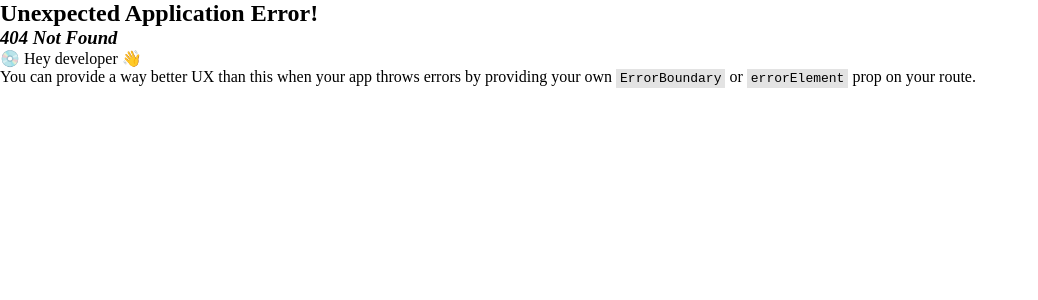
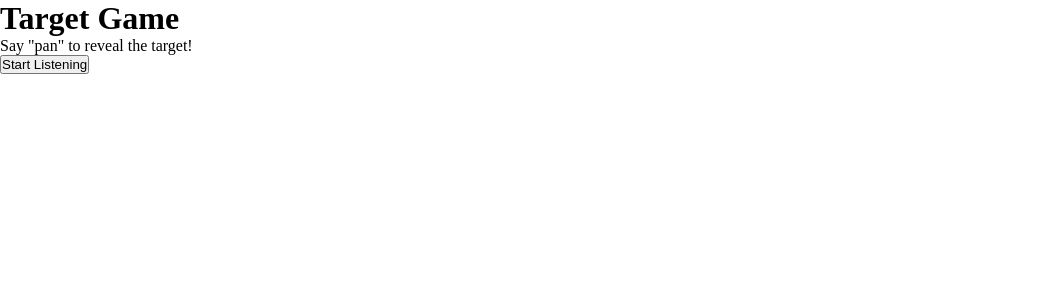
Before and after one commit to nat730/kill_the_div, a React app: page /target in a window 1280 px wide. Before the commit this address had no page. Shown: the top 300 px of the page, without its empty margins (0-1038 px from the left). Built offline with nearby package versions, Linux system fonts and the light colour scheme; the HTML template or start-up script is replaced by a standard one.

Commit message:
ajout target

```diff
--- a/dev-dist/sw.js
+++ b/dev-dist/sw.js
@@ -82,7 +82,7 @@ define(['./workbox-b5f7729d'], (function (workbox) { 'use strict';
     "revision": "3ca0b8505b4bec776b69afdba2768812"
   }, {
     "url": "index.html",
-    "revision": "0.ivpb70hm90g"
+    "revision": "0.lskiu5kfo1o"
   }], {});
   workbox.cleanupOutdatedCaches();
   workbox.registerRoute(new workbox.NavigationRoute(workbox.createHandlerBoundToURL("index.html"), {
--- a/package.json
+++ b/package.json
@@ -10,6 +10,7 @@
     "preview": "vite preview"
   },
   "dependencies": {
+    "@types/dom-speech-recognition": "^0.0.4",
     "@vercel/speed-insights": "^1.0.2",
     "react": "^18.2.0",
     "react-dom": "^18.2.0",
--- a/src/App.tsx
+++ b/src/App.tsx
@@ -8,6 +8,7 @@ import Game from "./routes/game";
 import Home from "./routes/home";
 import EndGame from "./routes/endgame";
 import { SpeedInsights } from "@vercel/speed-insights/react";
+import TargetGame from "./routes/cible";
 
 const router = createBrowserRouter([
   {
@@ -22,6 +23,10 @@ const router = createBrowserRouter([
     path: "/endgame/:timelapsed",
     element: <EndGame />,
   },
+  {
+    path: "/target",
+    element: <TargetGame />,
+  }
 ]);
 
 const rootElement = document.getElementById("root");
--- /dev/null
+++ b/src/routes/cible.tsx
@@ -0,0 +1,47 @@
+import { useState, useEffect } from "react";
+
+const TargetGame = () => {
+  const [showTarget, setShowTarget] = useState(false);
+  const [recognition, setRecognition] = useState<SpeechRecognition | null>(null);
+
+  useEffect(() => {
+    if ('SpeechRecognition' in window || 'webkitSpeechRecognition' in window) {
+      const recognitionInstance = new (window.SpeechRecognition || window.webkitSpeechRecognition)();
+
+      recognitionInstance.onresult = (event) => {
+        const last = event.results.length - 1;
+        const spokenWord = event.results[last][0].transcript.trim().toLowerCase();
+
+        if (spokenWord === 'pan') {
+          setShowTarget(true);
+        }
+      };
+
+      recognitionInstance.onerror = (event) => {
+        console.error("Speech recognition error:", event.error);
+      };
+
+      setRecognition(recognitionInstance);
+    } else {
+      console.warn("SpeechRecognition is not supported in this browser.");
+    }
+  }, []);
+
+  const startListening = () => {
+    if (recognition) {
+      setShowTarget(false);
+      recognition.start();
+    }
+  };
+
+  return (
+    <div>
+      <h1>Target Game</h1>
+      <p>Say "pan" to reveal the target!</p>
+      <button onClick={startListening}>Start Listening</button>
+      {showTarget && <div className="target">🎯</div>}
+    </div>
+  );
+};
+
+export default TargetGame;
--- a/src/routes/game.tsx
+++ b/src/routes/game.tsx
@@ -103,17 +103,6 @@ const Game = () => {
     }
   };
 
-  const handleInstallClick = () => {
-    if (window.matchMedia("(display-mode: standalone)").matches) {
-      console.log("Le jeu est déjà installé.");
-      //@ts-ignore
-    } else if (window.navigator.standalone) {
-      console.log("Le jeu est déjà installé sur iOS.");
-    } else {
-      console.log("Installer le jeu...");
-    }
-  };
-
   const handleDivClick = () => {
     if (!isPaused) {
       if (navigator.vibrate) {
@@ -141,7 +130,6 @@ const Game = () => {
           <p>Chrono: {timerValue} sec</p>
         </div>
         <button onClick={handleShareClick}>Share</button>
-        <button onClick={handleInstallClick}>Install</button>
         <button onClick={handlePauseResumeClick}>
           {isPaused ? "Resume" : "Pause"}
         </button>
--- a/src/routes/home.tsx
+++ b/src/routes/home.tsx
@@ -1,9 +1,76 @@
-import { useEffect, useState } from "react";
+import { useState, useEffect } from "react";
 import { useNavigate } from "react-router-dom";
+/**
+ * The BeforeInstallPromptEvent is fired at the Window.onbeforeinstallprompt handler
+ * before a user is prompted to "install" a web site to a home screen on mobile.
+ *
+ */
+interface BeforeInstallPromptEvent extends Event {
 
+  /**
+   * Returns an array of DOMString items containing the platforms on which the event was dispatched.
+   * This is provided for user agents that want to present a choice of versions to the user such as,
+   * for example, "web" or "play" which would allow the user to chose between a web version or
+   * an Android version.
+   */
+  readonly platforms: Array<string>;
+
+  /**
+   * Returns a Promise that resolves to a DOMString containing either "accepted" or "dismissed".
+   */
+  readonly userChoice: Promise<{
+    outcome: 'accepted' | 'dismissed',
+    platform: string
+  }>;
+
+  /**
+   * Allows a developer to show the install prompt at a time of their own choosing.
+   * This method returns a Promise.
+   */
+  prompt(): Promise<void>;
+
+}
 const Home = () => {
-  const [userCountry, setUserCountry] = useState("");
+  const [userCountry, setUserCountry] = useState<string>("");
   const navigate = useNavigate();
+  const [deferredPrompt, setDeferredPrompt] = useState<BeforeInstallPromptEvent | null>(null);
+
+  useEffect(() => {
+    const handleBeforeInstallPrompt = (event: Event) => {
+      event.preventDefault();
+      setDeferredPrompt(event as BeforeInstallPromptEvent);
+    };
+
+    window.addEventListener("beforeinstallprompt", handleBeforeInstallPrompt);
+
+    return () => {
+      window.removeEventListener("beforeinstallprompt", handleBeforeInstallPrompt);
+    };
+  }, []);
+
+  const handleStartClick = () => {
+    navigate("/game");
+  };
+
+  const handleTargetClick = () => {
+    navigate("/target");
+  };
+
+
+
+  const handleInstallClick = () => {
+    if (deferredPrompt) {
+      deferredPrompt.prompt();
+      deferredPrompt.userChoice.then((choiceResult: { outcome: string }) => {
+        if (choiceResult.outcome === "accepted") {
+          console.log("User accepted the install prompt");
+        } else {
+          console.log("User dismissed the install prompt");
+        }
+        setDeferredPrompt(null);
+      });
+    }
+  };
 
   useEffect(() => {
     navigator.geolocation.getCurrentPosition(
@@ -16,20 +83,27 @@ const Home = () => {
             const country = data.city;
             setUserCountry(country);
           })
+          .catch((error) => {
+            console.error("Error fetching location data:", error);
+          });
       },
+      (error) => {
+        console.error("Error getting geolocation:", error);
+      }
     );
-}, [])
-
-  const handleStartClick = () => {
-    navigate('/game');
-  };
+  }, []);
 
   return (
     <div>
       <h1>Accueil</h1>
       <p>Bonjour, tu habites à {userCountry}</p>
-
       <button onClick={handleStartClick}>Start</button>
+      <button onClick={handleTargetClick}>Target</button>
+      {deferredPrompt && (
+        <button onClick={handleInstallClick} style={{ marginTop: "10px" }}>
+          Install
+        </button>
+      )}
     </div>
   );
 };
```
Also changed, not shown: 1 other file (tests, documents, lock files or other folders). Lines whose indentation alone changed are shown as unchanged.
